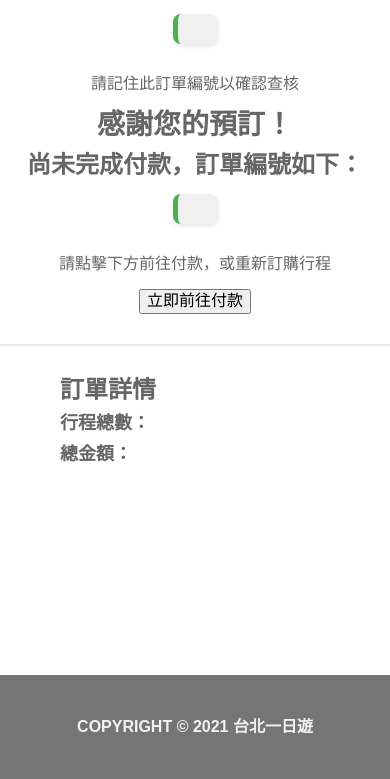
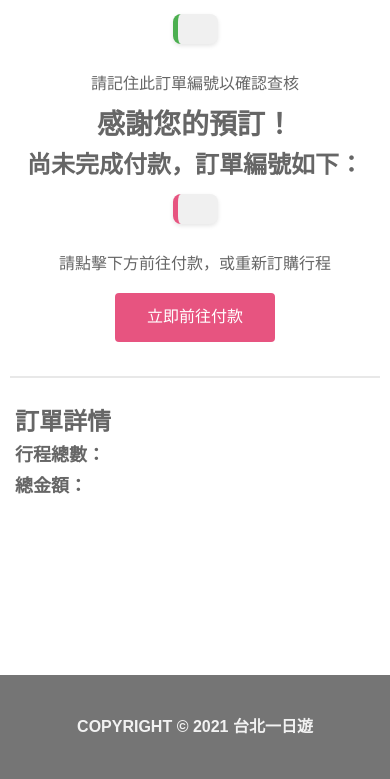
Before and after one commit to Ellen-ho/taipei-day-trip, a FastAPI app: page /thankyou in a window 390 px wide. Shown: the part 165-944 px from the top of the page. Run offline with FastAPI, Linux system fonts and the light colour scheme.

Commit message:
feat: add RWD of thankyou page

```diff
--- a/static/css/thankyou.css
+++ b/static/css/thankyou.css
@@ -30,21 +30,6 @@
   font-size: 24px;
   color: #666666;
 }
-
-#success-order-number,
-#failure-order-number {
-    background-color: #f0f0f0;
-    color: #333;
-    font-size: 24px;
-    font-weight: bold;
-    padding: 15px 20px;
-    border-radius: 8px;
-    border-left: 5px solid #4CAF50;
-    box-shadow: 0 2px 4px rgba(0,0,0,0.1);
-    display: inline-block;
-    margin: 15px 0;
-    letter-spacing: 1px;
-  }
 
   .thankyou-wrapper p {
     color: #666666;
@@ -82,6 +67,7 @@
   #order-details-container .order-total-container .order-total-title{
     font-weight: 700;
   }
+
 
   #total-count,
   #total-price{
@@ -175,3 +161,72 @@ align-items: center;
 .order-item-container .order-row .selected-items {
 font-weight: 400
 }
+
+#success-order-number,
+#failure-order-number {
+    background-color: #f0f0f0;
+    color: #333;
+    font-size: 24px;
+    font-weight: bold;
+    padding: 15px 20px;
+    border-radius: 8px;
+    box-shadow: 0 2px 4px rgba(0,0,0,0.1);
+    display: inline-block;
+    margin: 15px 0;
+    letter-spacing: 1px;
+}
+
+#success-order-number {
+    border-left: 5px solid #4CAF50;
+}
+
+#failure-order-number {
+    border-left: 5px solid #E75480;
+}
+
+#pay-unpaid-order {
+  background-color: #E75480;
+  border: none;
+  color: white;
+  padding: 15px 32px;
+  text-align: center;
+  text-decoration: none;
+  display: inline-block;
+  font-size: 16px;
+  margin: 4px 2px;
+  cursor: pointer;
+  border-radius: 4px;
+  transition: background-color 0.3s, transform 0.2s;
+}
+
+#pay-unpaid-order:hover {
+  background-color: #D94E7F;
+  transform: scale(1.05);
+}
+
+@media (max-width: 768px){
+  #order-details-container {
+    padding: 0 15px;
+    gap:10px
+  }
+
+  .order-item-container{
+    padding: 0 10px;
+    flex-direction: column;
+    gap:10px;
+  }
+
+  .order-item-container .order-attraction-image,
+  .order-item-container .order-info {
+      flex: none;
+      height: 250px;
+  }
+
+  .order-item-container .order-info {
+    padding-left: 5px;
+  }
+
+  .separator {
+    padding: 0 10px;
+}
+}
```
